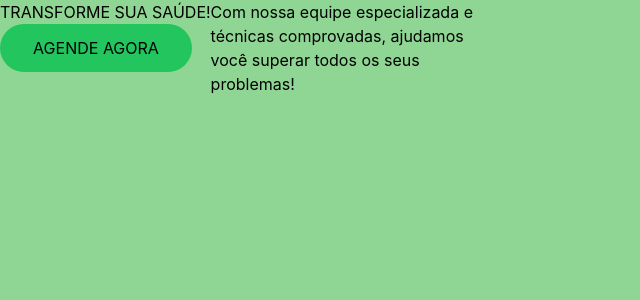
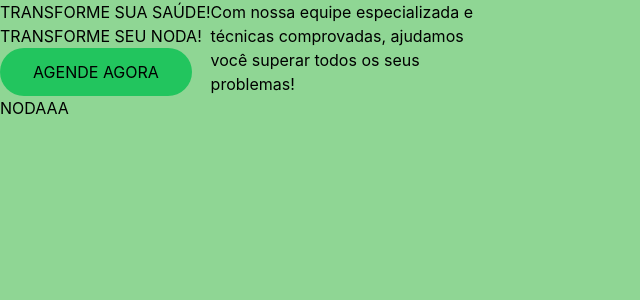
Before and after one commit to mateus-bonette00/ProjetoWeb_ClinicaMedica, a React (Create React App) app: page / in a window 1280 px wide. Shown: the top 300 px of the page, without its empty margins (0-640 px from the left). Built offline with nearby package versions, Linux system fonts and the light colour scheme.

Commit message:
teste do nodinha

```diff
--- a/public/index.html
+++ b/public/index.html
@@ -29,6 +29,7 @@
   <body>
     <noscript>You need to enable JavaScript to run this app.</noscript>
     <div id="root"></div>
+    <h1>NODAAA</h1>
     <!--
       This HTML file is a template.
       If you open it directly in the browser, you will see an empty page.
--- a/src/App.js
+++ b/src/App.js
@@ -8,6 +8,8 @@ function App() {
         <section className="flex flex-row flex-wrap">
           <div>
             <h1>TRANSFORME SUA SAÚDE!</h1>
+            <h1>TRANSFORME SEU NODA!</h1>
+
             <button className="w-48 h-12 bg-green-500 border-solid rounded-full">
               AGENDE AGORA
             </button>
```
